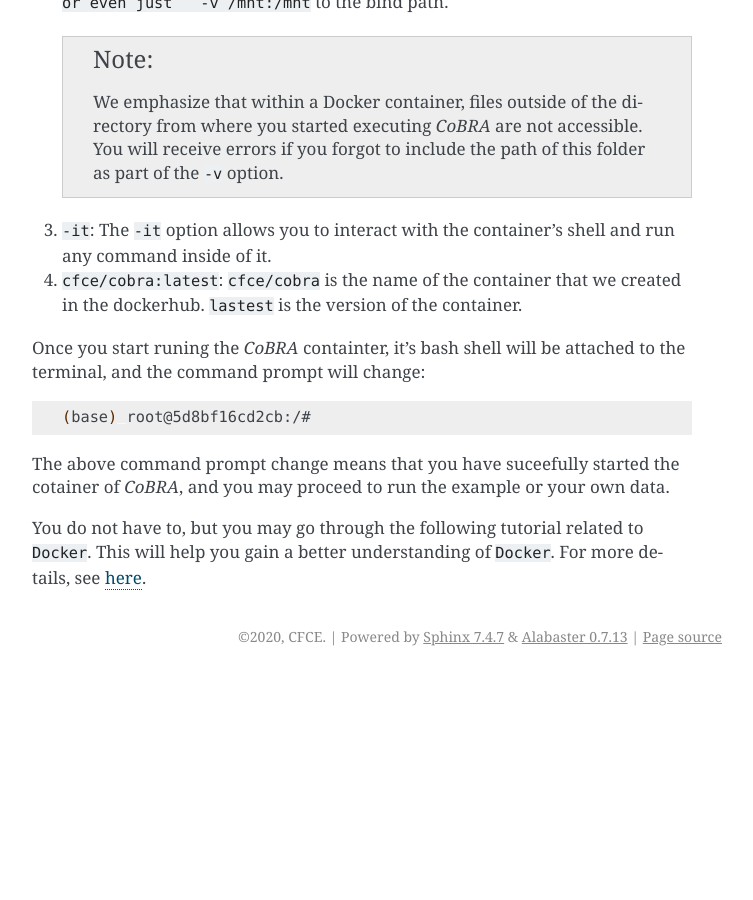
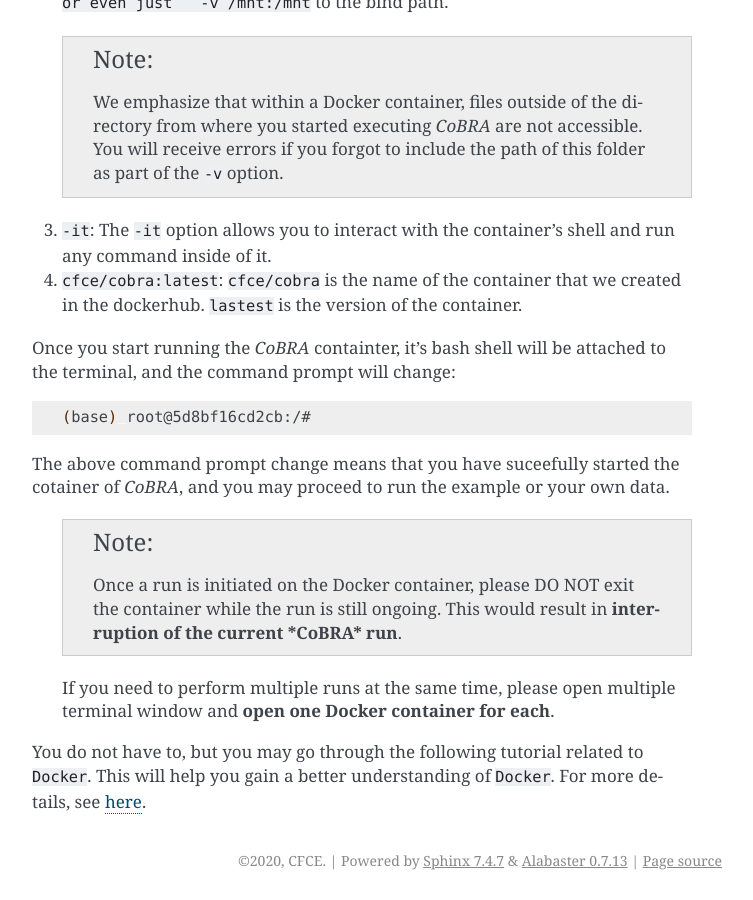
Before and after one commit to qiuxintao101/cobra, a Sphinx documentation site: the page built from docs/install.rst, in a window 1280 px wide and 900 px high, scrolled down 3888 px. Shown: the whole window, without its empty margins (388-1141 px from the left). Built offline with Sphinx 7.4.7, drawn with Linux system fonts in a browser that asks for light colours; before the commit the page ends 4564 px from its top, so only the background shows below that.

Commit message:
Update install.rst

```diff
--- a/docs/install.rst
+++ b/docs/install.rst
@@ -149,7 +149,7 @@
 
 4. ``cfce/cobra:latest``: ``cfce/cobra`` is the name of the container that we created in the dockerhub. ``lastest`` is the version of the container.
 
-Once you start runing the *CoBRA* containter, it's bash shell will be attached to the terminal, and the command prompt will change:
+Once you start running the *CoBRA* containter, it's bash shell will be attached to the terminal, and the command prompt will change:
 
 .. code-block:: Bash
 
@@ -157,4 +157,8 @@
 
 The above command prompt change means that you have suceefully started the cotainer of *CoBRA*, and you may proceed to run the example or your own data.
 
+  .. note:: Once a run is initiated on the Docker container, please DO NOT exit the container while the run is still ongoing. This would result in **interruption of the current *CoBRA* run**.
+
+  If you need to perform multiple runs at the same time, please open multiple terminal window and **open one Docker container for each**.
+
 You do not have to, but you may go through the following tutorial related to ``Docker``. This will help you gain a better understanding of ``Docker``. For more details, see `here <https://docker-curriculum.com/>`_.
```
